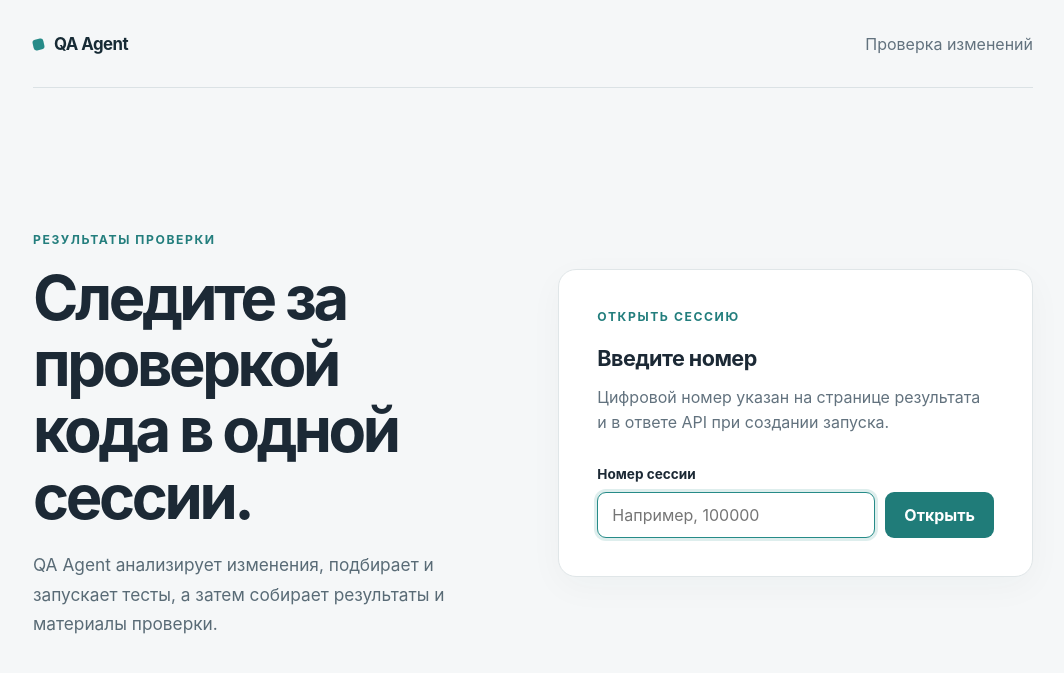
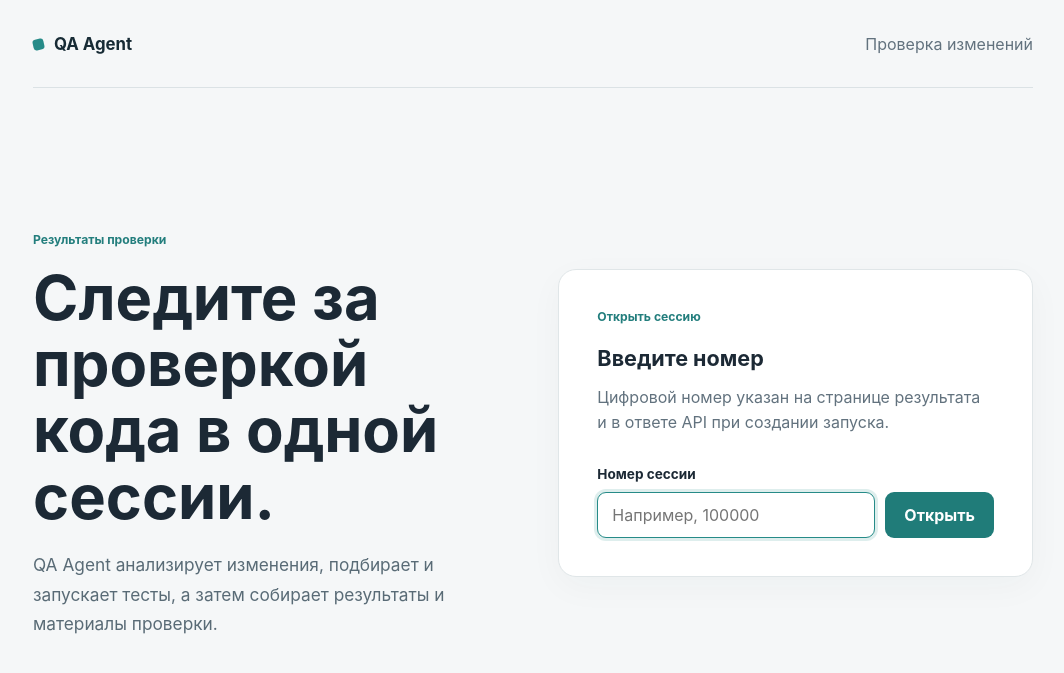
Before and after one commit to akkne/qa-tester-agent, a plain HTML site: page src/QaAgent.Host/wwwroot/index.html in a window 1280 px wide. Shown: the whole page, without its empty margins (107-1171 px from the left). Drawn offline with Linux system fonts and the light colour scheme.

Commit message:
Normalize typography across result pages

```diff
--- a/src/QaAgent.Host/wwwroot/styles.css
+++ b/src/QaAgent.Host/wwwroot/styles.css
@@ -14,15 +14,15 @@ button, input { font: inherit; }
 
 .shell { width: min(100% - 40px, 1000px); margin: 0 auto 72px; }
 .site-header { display: flex; align-items: center; justify-content: space-between; gap: 16px; min-height: 88px; border-bottom: 1px solid #dbe2e5; }
-.brand { color: #172b35; font-size: 1.05rem; font-weight: 750; letter-spacing: -.03em; }
+.brand { color: #172b35; font-size: 1.05rem; font-weight: 750; }
 .brand::before { content: ""; display: inline-block; width: 11px; height: 11px; margin-right: 10px; border-radius: 3px; background: #268b88; transform: rotate(-12deg); }
 .header-note, .back-link, .muted { color: #62727e; }
 .back-link { font-size: .9rem; }
 .home-layout { display: grid; grid-template-columns: 1.15fr .85fr; align-items: center; gap: clamp(32px, 7vw, 100px); min-height: min(690px, calc(100vh - 130px)); }
 .page-heading { padding: 56px 0 32px; }
-.eyebrow { margin: 0 0 18px; color: #237e7d; font-size: .76rem; font-weight: 750; letter-spacing: .13em; text-transform: uppercase; }
-h1 { max-width: 650px; margin: 0 0 20px; font-size: clamp(2.25rem, 4.8vw, 4.2rem); line-height: 1.08; letter-spacing: -.055em; }
-h2 { margin: 0 0 14px; font-size: 1.35rem; letter-spacing: -.025em; }
+.eyebrow { margin: 0 0 18px; color: #237e7d; font-size: .76rem; font-weight: 750; }
+h1 { max-width: 650px; margin: 0 0 20px; font-size: clamp(2.25rem, 4.8vw, 4.2rem); line-height: 1.08; }
+h2 { margin: 0 0 14px; font-size: 1.35rem; }
 h3 { margin: 25px 0 10px; font-size: 1rem; }
 .lede { max-width: 570px; margin: 0; color: #596b76; font-size: 1.08rem; line-height: 1.7; }
 .lookup-card, .summary, section { background: #fff; border: 1px solid #e0e6e8; border-radius: 18px; box-shadow: 0 10px 35px rgba(23, 45, 57, .035); }
@@ -43,11 +43,11 @@ section { padding: 24px 28px; margin: 20px 0; }
 section p { line-height: 1.55; }
 section ul { padding-left: 22px; }
 section li { margin: 9px 0; line-height: 1.5; }
-code { padding: .1em .25em; border-radius: 4px; background: #f1f5f5; font-size: .86em; overflow-wrap: anywhere; }
+code { padding: .1em .25em; border-radius: 4px; background: #f1f5f5; font-family: inherit; font-size: .86em; overflow-wrap: anywhere; }
 .activity { padding: 0; list-style: none; }
 .activity li { padding: 16px; border: 1px solid #e1e8e9; border-radius: 10px; background: #fafcfc; }
 .activity small { color: #647681; }
-.activity pre { max-height: 28rem; margin: 10px 0 0; overflow: auto; white-space: pre-wrap; overflow-wrap: anywhere; font: 13px/1.5 ui-monospace, SFMono-Regular, Consolas, monospace; }
+.activity pre { max-height: 28rem; margin: 10px 0 0; overflow: auto; white-space: pre-wrap; overflow-wrap: anywhere; font-family: inherit; font-size: 13px; line-height: 1.5; }
 
 @media (max-width: 720px) {
   .shell { width: min(100% - 32px, 1000px); }
```
